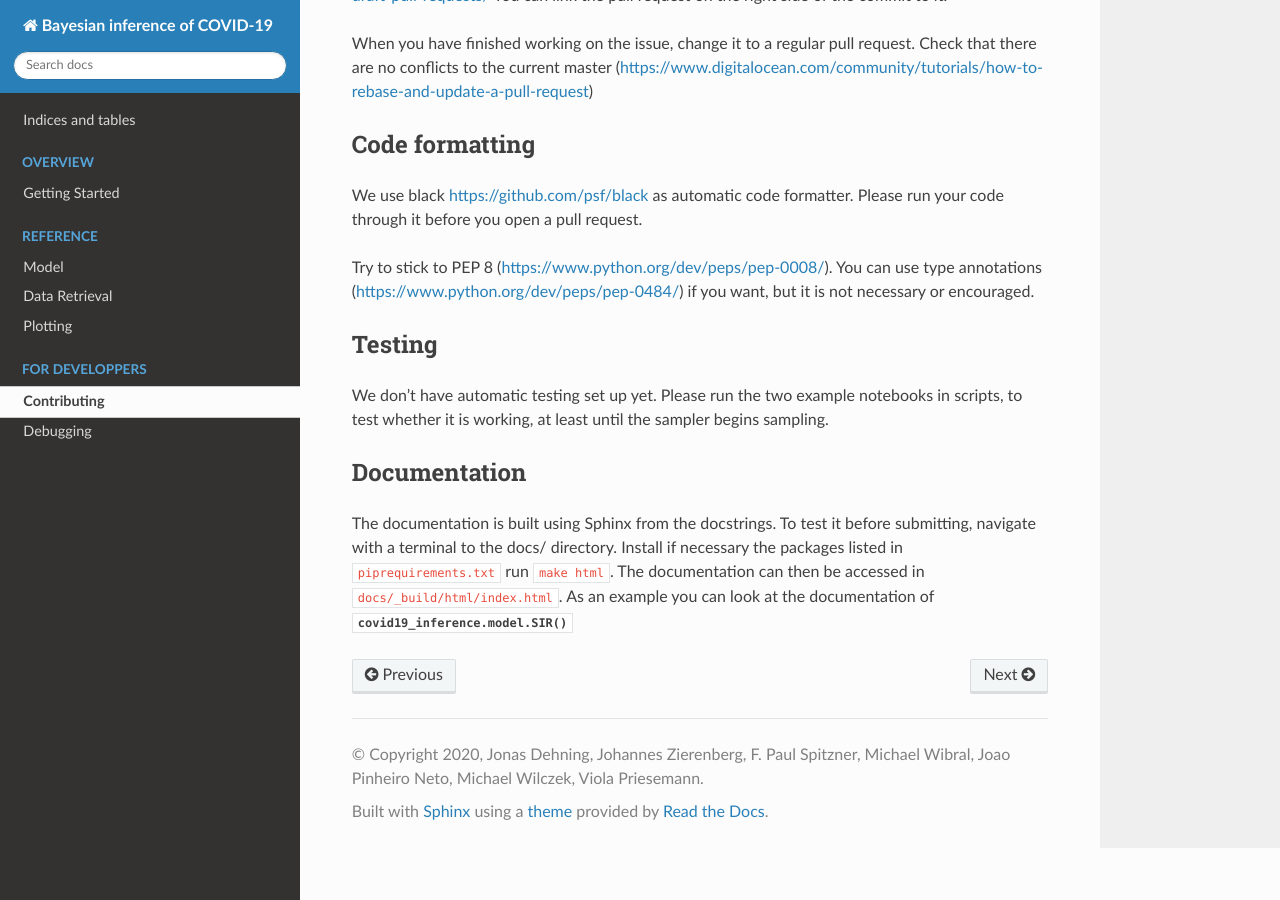
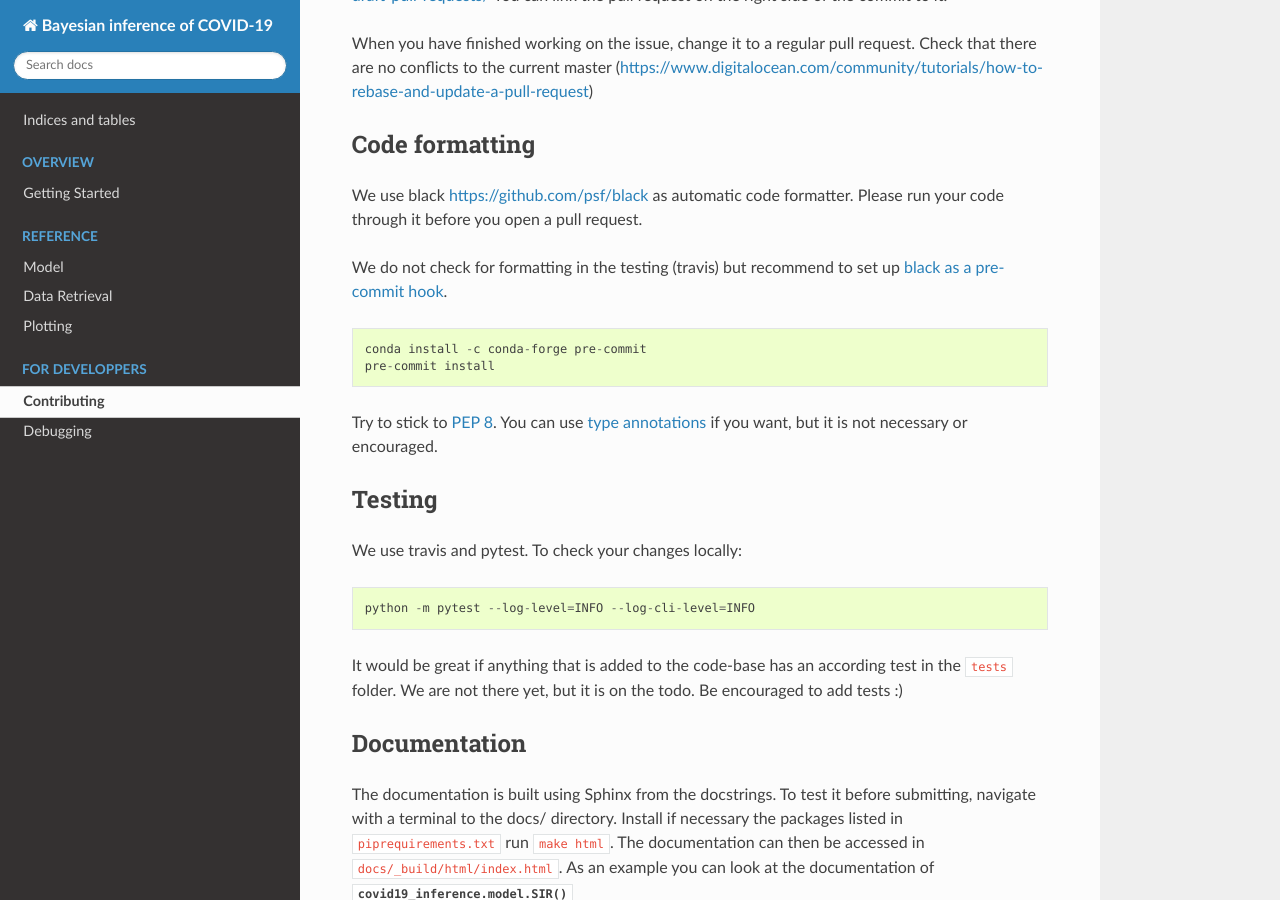
Before and after one commit to Priesemann-Group/covid19_inference, a Sphinx documentation site: the page built from docs/doc/contributing.rst, in a window 1280 px wide and 900 px high, scrolled down 352 px. Built offline with Sphinx 7.4.7 and the Read the Docs theme 2.0.0, drawn with Linux system fonts in a browser that asks for light colours; formulas are drawn with MathJax 3.

Commit message:
black as pre-commit in the documentation/contributing

```diff
--- a/docs/doc/contributing.rst
+++ b/docs/doc/contributing.rst
@@ -24,16 +24,31 @@ Code formatting
 We use black https://github.com/psf/black as automatic code formatter.
 Please run your code through it before you open a pull request.
 
-Try to stick to PEP 8 (https://www.python.org/dev/peps/pep-0008/).
-You can use type annotations (https://www.python.org/dev/peps/pep-0484/)
+We do not check for formatting in the testing (travis) but recommend to set up `black as a pre-commit hook <https://black.readthedocs.io/en/stable/version_control_integration.html>`_.
+
+.. code-block::
+
+    conda install -c conda-forge pre-commit
+    pre-commit install
+..
+
+
+Try to stick to `PEP 8 <https://www.python.org/dev/peps/pep-0008/>`_.
+You can use `type annotations <https://www.python.org/dev/peps/pep-0484/>`_
 if you want, but it is not necessary or encouraged.
 
 Testing
 ^^^^^^^
 
-We don't have automatic testing set up yet. Please run the two example
-notebooks in scripts, to test whether it is working, at least until
-the sampler begins sampling.
+We use travis and pytest. To check your changes locally:
+
+.. code-block:: python
+
+    python -m pytest --log-level=INFO --log-cli-level=INFO
+..
+
+It would be great if anything that is added to the code-base has an according test in the ``tests`` folder. We are not there yet, but it is on the todo. Be encouraged to add tests :)
+
 
 Documentation
 ^^^^^^^^^^^^^
```
